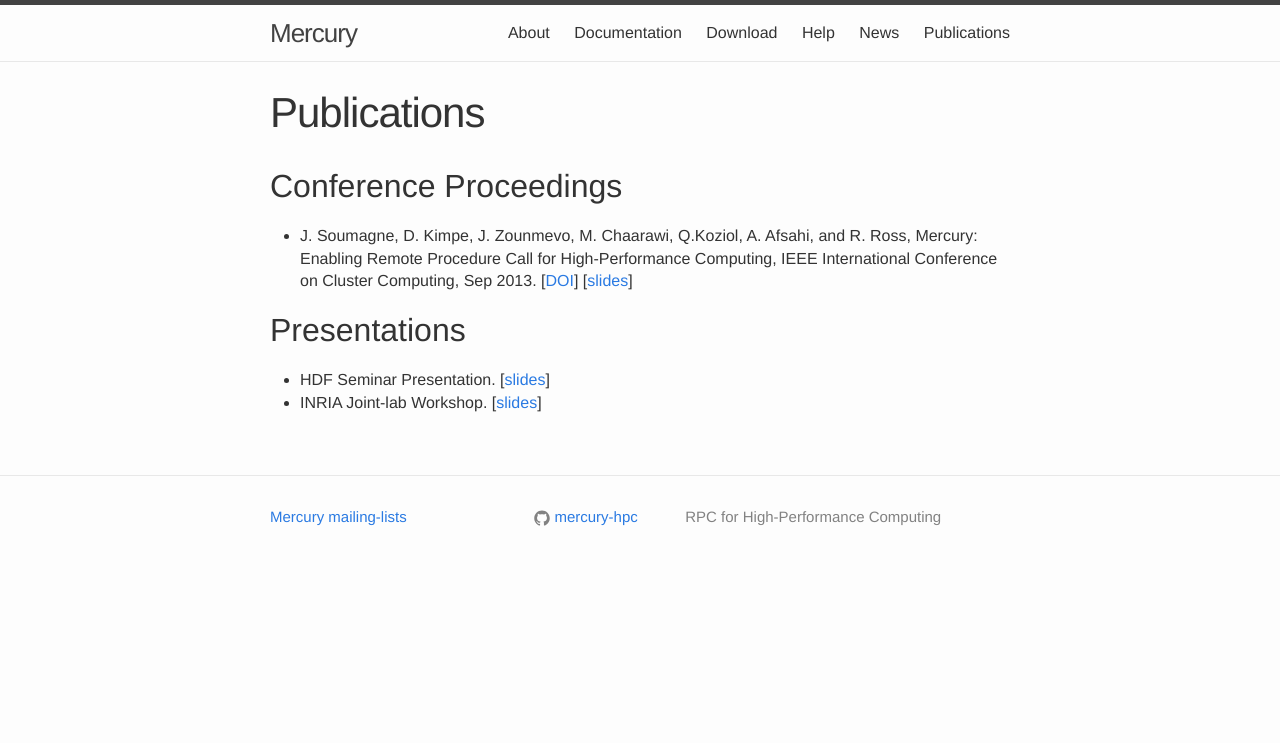
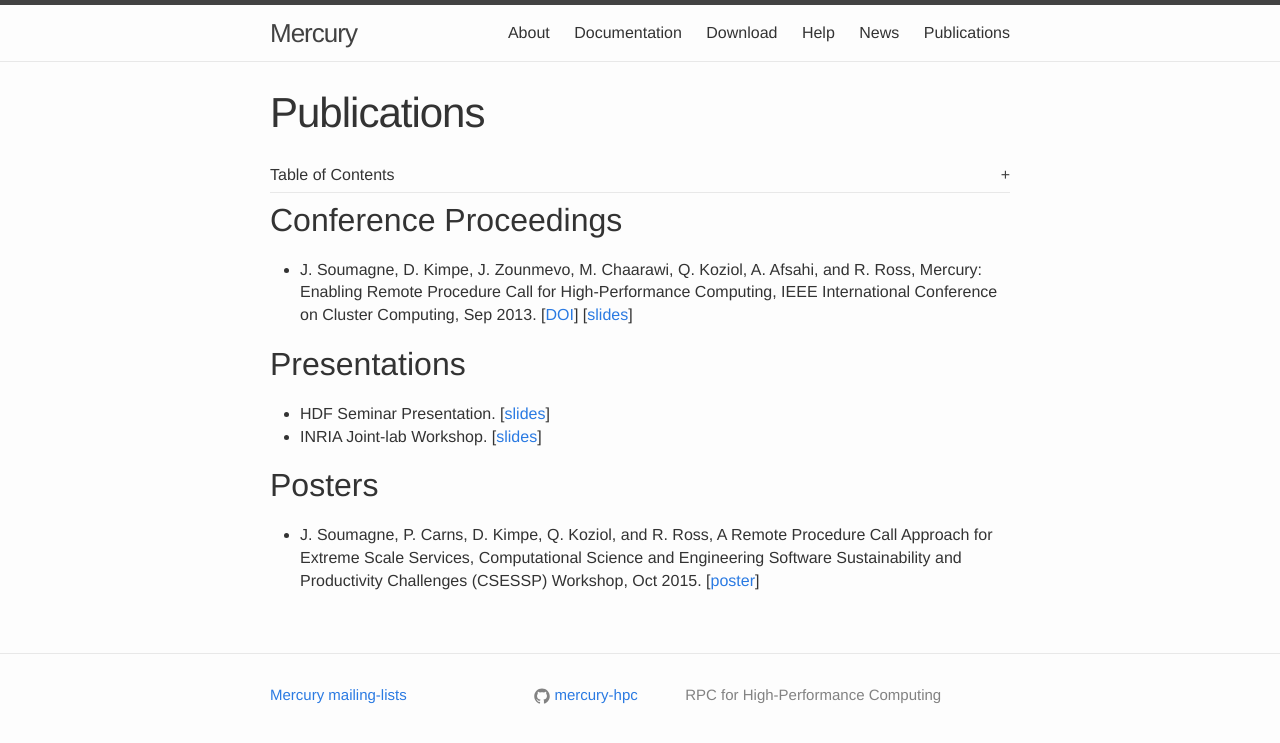
Before and after one commit to Mercury-HPC/Mercury-HPC.github.io, a Jekyll site: the page built from publications.md, in a window 1280 px wide. Shown: the top 743 px of the page. Built offline with Jekyll 4.4.1, drawn with Linux system fonts in a browser that asks for light colours; nearby versions of some CDN libraries.

Commit message:
Add poster

```diff
--- a/publications.md
+++ b/publications.md
@@ -6,14 +6,23 @@ permalink: /publications/
 
 ## Conference Proceedings
 
-* J. Soumagne, D. Kimpe, J. Zounmevo, M. Chaarawi, Q.Koziol, A. Afsahi, and R. Ross, Mercury: Enabling Remote Procedure Call for High-Performance Computing, IEEE International Conference on Cluster Computing, Sep 2013. [[DOI][doi_paper]] [[slides][slides_paper]]
+* J. Soumagne, D. Kimpe, J. Zounmevo, M. Chaarawi, Q. Koziol, A. Afsahi, and R. Ross, Mercury: Enabling Remote Procedure Call for High-Performance Computing, IEEE International Conference on Cluster Computing, Sep 2013. [[DOI][doi_paper]] [[slides][slides_paper]]
 
 ## Presentations
 
 * HDF Seminar Presentation. [[slides][slides_hdf]]
 * INRIA Joint-lab Workshop. [[slides][slides_inria]]
 
+## Posters
+
+* J. Soumagne, P. Carns, D. Kimpe, Q. Koziol, and R. Ross, A Remote Procedure
+Call Approach for Extreme Scale Services, Computational Science and Engineering
+Software Sustainability and Productivity Challenges (CSESSP) Workshop, Oct 2015.
+[[poster][poster_csessp]]
+
+
 [doi_paper]: http://dx.doi.org/10.1109/CLUSTER.2013.6702617
 [slides_paper]: ftp://ftp.mcs.anl.gov/pub/mercury/documents/cluster2013_slides_121.pdf
 [slides_hdf]: ftp://ftp.mcs.anl.gov/pub/mercury/documents/2013-06-28-Mercury_THG_internal.pdf
 [slides_inria]: https://wiki.ncsa.illinois.edu/download/attachments/29164828/dkimpe-mercury.pdf
+[poster_csessp]: https://www.orau.gov/csessp2015/posters/Soumagne_Jerome.pdf
```
